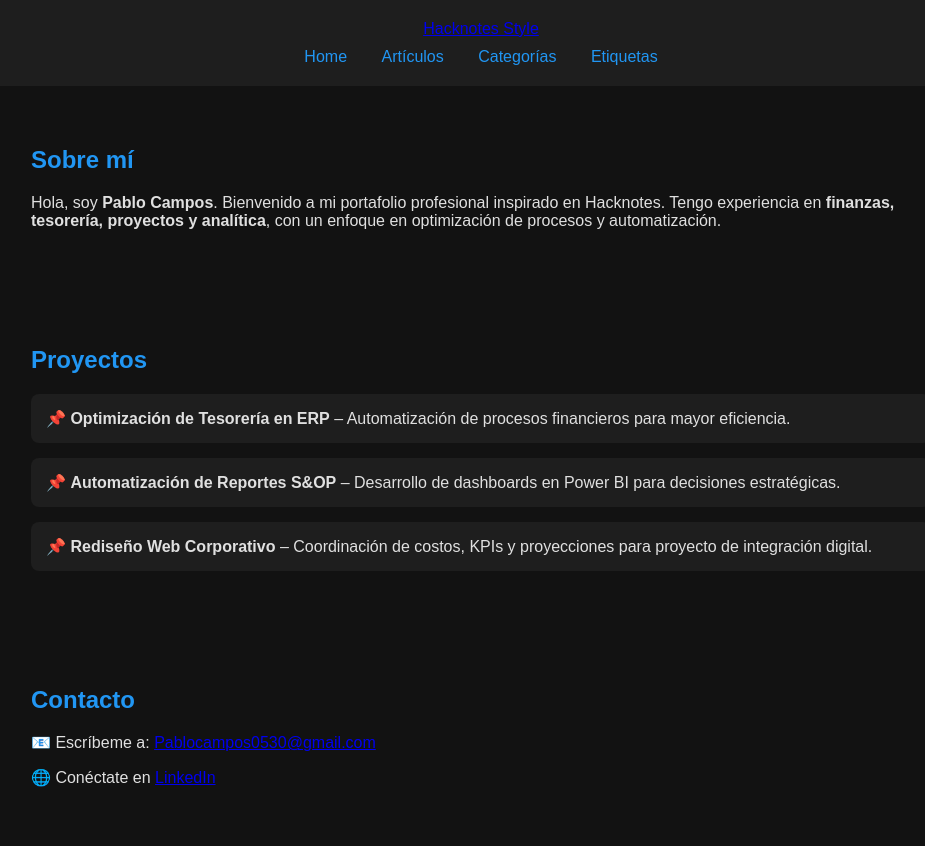
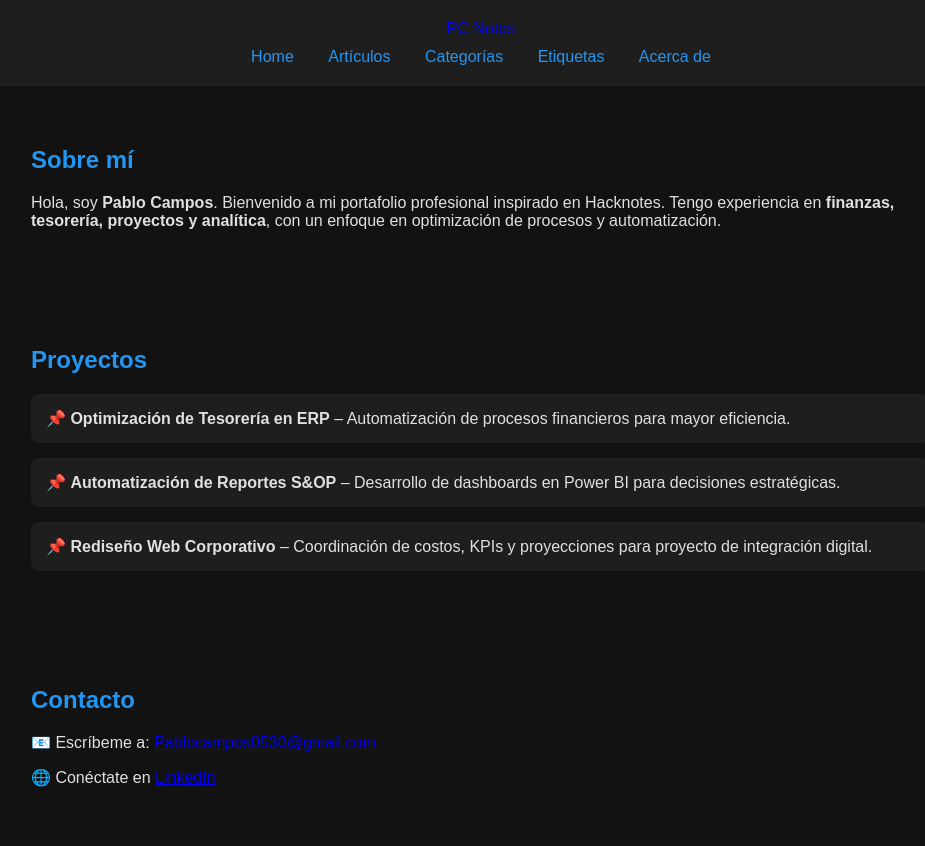
Before and after one commit to Creatorpc05/creatorpc05.github.io, a plain HTML site: page index.html in a window 1280 px wide. Shown: the top 846 px of the page, without its empty margins (159-1084 px from the left). Drawn offline with Linux system fonts and the light colour scheme.

Commit message:
Update index.html

```diff
--- a/index.html
+++ b/index.html
@@ -65,13 +65,14 @@
 <body>
   <header class="navbar">
   <div class="navbar-left">
-    <a href="index.html" class="logo">Hacknotes Style</a>
+    <a href="index.html" class="logo">PC Notes</a>
   </div>
   <nav class="navbar-right">
     <a href="index.html">Home</a>
     <a href="#">Artículos</a>
     <a href="#">Categorías</a>
     <a href="#">Etiquetas</a>
+    <a href="#">Acerca de</a>
   </nav>
 </header>
 
```
